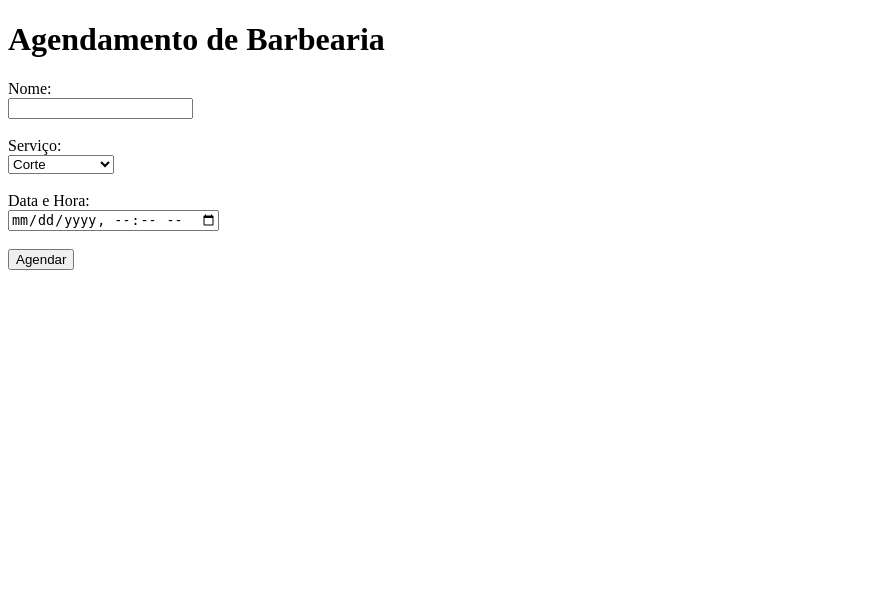
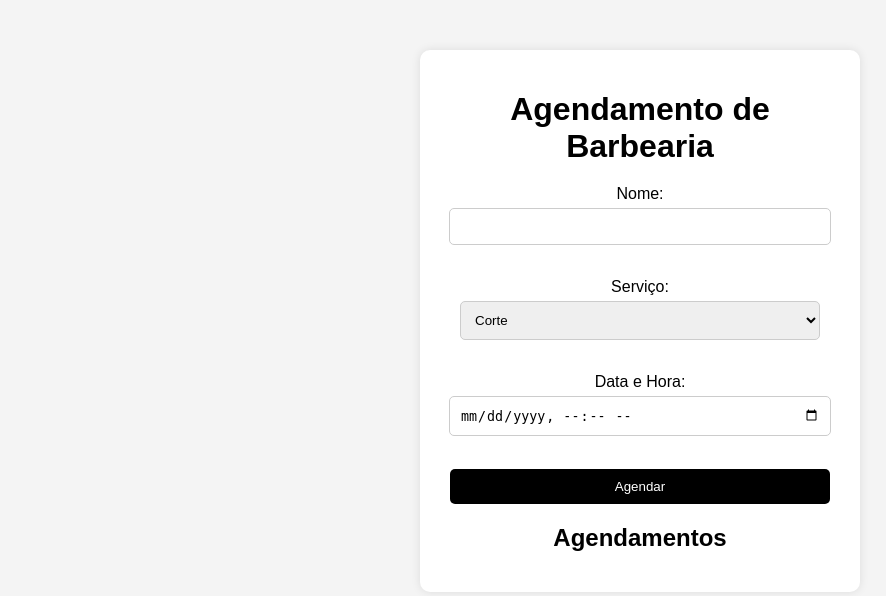
Before and after one commit to prgalhardo/barbershop-management-system, a Flask app: page / in a window 1280 px wide. Shown: the top 596 px of the page, without its empty margins (0-886 px from the left). Run offline with Flask 3, Linux system fonts and the light colour scheme.

Commit message:
Implementa validação de agendamentos com duração dos serviços e melhorias no layout com CSS

```diff
--- a/app.py
+++ b/app.py
@@ -1,17 +1,66 @@
 from flask import Flask, render_template, request
+from datetime import datetime, timedelta  # 🔥 adicionado timedelta
 
 app = Flask(__name__)
 
+agendamentos = []
+
+duracao_servicos = {
+    "Corte": 60,
+    "Barba": 30,
+    "Corte + Barba": 60,
+    "Sobrancelha": 30
+}
+
 @app.route("/", methods=["GET", "POST"])
 def home():
+    erro = None
+
     if request.method == "POST":
         nome = request.form.get("nome")
         servico = request.form.get("servico")
         data = request.form.get("data")
 
-        print(nome, servico, data)  # só pra testar por enquanto
+        data_obj = datetime.strptime(data, "%Y-%m-%dT%H:%M")
 
-    return render_template("index.html")
+        # Calcula duração
+        duracao = duracao_servicos.get(servico, 60)
+        data_fim = data_obj + timedelta(minutes=duracao)
+
+        # Regra 1: dia da semana (terça a sábado)
+        if data_obj.weekday() < 1 or data_obj.weekday() > 5:
+            erro = "Atendemos apenas de terça a sábado."
+
+        # Regra 2: horário (08h às 18h)
+        elif data_obj.hour < 8 or data_obj.hour >= 18:
+            erro = "Horário permitido é das 08h às 18h."
+
+        # Regra 3: conflito inteligente (intervalo)
+        else:
+            for ag in agendamentos:
+                inicio_existente = datetime.strptime(ag["data_original"], "%Y-%m-%dT%H:%M")
+
+                # Usa duração se existir (senão assume 60)
+                duracao_existente = ag.get("duracao", 60)
+                fim_existente = inicio_existente + timedelta(minutes=duracao_existente)
+
+                if (data_obj < fim_existente) and (data_fim > inicio_existente):
+                    erro = "Este horário já está ocupado."
+                    break
+
+        # Se não houver erro, salva
+        if not erro:
+            data_formatada = data_obj.strftime("%d/%m/%Y às %H:%M")
+
+            agendamentos.append({
+                "nome": nome,
+                "servico": servico,
+                "data": data_formatada,
+                "data_original": data,
+                "duracao": duracao  # 🔥 NOVO
+            })
+
+    return render_template("index.html", agendamentos=agendamentos, erro=erro)
 
 if __name__ == "__main__":
     app.run(debug=True)
--- /dev/null
+++ b/static/style.css
@@ -0,0 +1,70 @@
+body {
+    font-family: Arial, sans-serif;
+    background-color: #f4f4f4;
+    text-align: center;
+}
+
+.container {
+    width: 400px;
+    margin: 50px auto;
+    background: white;
+    padding: 20px;
+    border-radius: 10px;
+    box-shadow: 0 0 10px rgba(0,0,0,0.1);
+}
+
+h1 {
+    margin-bottom: 20px;
+}
+
+input, select {
+    width: 90%;
+    padding: 10px;
+    margin: 5px 0 15px;
+    border-radius: 5px;
+    border: 1px solid #ccc;
+}
+
+button {
+    width: 95%;
+    padding: 10px;
+    background-color: #000;
+    color: white;
+    border: none;
+    border-radius: 5px;
+    cursor: pointer;
+}
+
+button:hover {
+    background-color: #333;
+}
+
+ul {
+    list-style: none;
+    padding: 0;
+}
+
+li {
+    background: #eee;
+    margin: 5px;
+    padding: 10px;
+    border-radius: 5px;
+}
+
+.agenda {
+    margin-top: 20px;
+}
+
+.card {
+    background: #fff;
+    border-left: 5px solid #000;
+    padding: 15px;
+    margin-bottom: 10px;
+    border-radius: 8px;
+    text-align: left;
+    box-shadow: 0 2px 5px rgba(0,0,0,0.1);
+}
+
+.card p {
+    margin: 5px 0;
+}
--- a/templates/index.html
+++ b/templates/index.html
@@ -3,10 +3,19 @@
 <head>
     <meta charset="UTF-8">
     <title>Barbearia</title>
+
+    <link rel="stylesheet" href="{{ url_for('static', filename='style.css') }}">
 </head>
+
 <body>
 
+    <div class="container">
+
         <h1>Agendamento de Barbearia</h1>
+
+        {% if erro %}
+            <p style="color: red;"><strong>{{ erro }}</strong></p>
+        {% endif %}
 
         <form method="POST">
             <label>Nome:</label><br>
@@ -26,5 +35,19 @@
             <button type="submit">Agendar</button>
         </form>
 
+        <h2>Agendamentos</h2>
+
+        <div class="agenda">
+            {% for agendamento in agendamentos %}
+                <div class="card">
+                    <p><strong>Cliente:</strong> {{ agendamento.nome }}</p>
+                    <p><strong>Serviço:</strong> {{ agendamento.servico }}</p>
+                    <p><strong>Horário:</strong> {{ agendamento.data }}</p>
+                </div>
+            {% endfor %}
+        </div>
+
+    </div>
+
 </body>
 </html>
```
Lines whose indentation alone changed are shown as unchanged.
